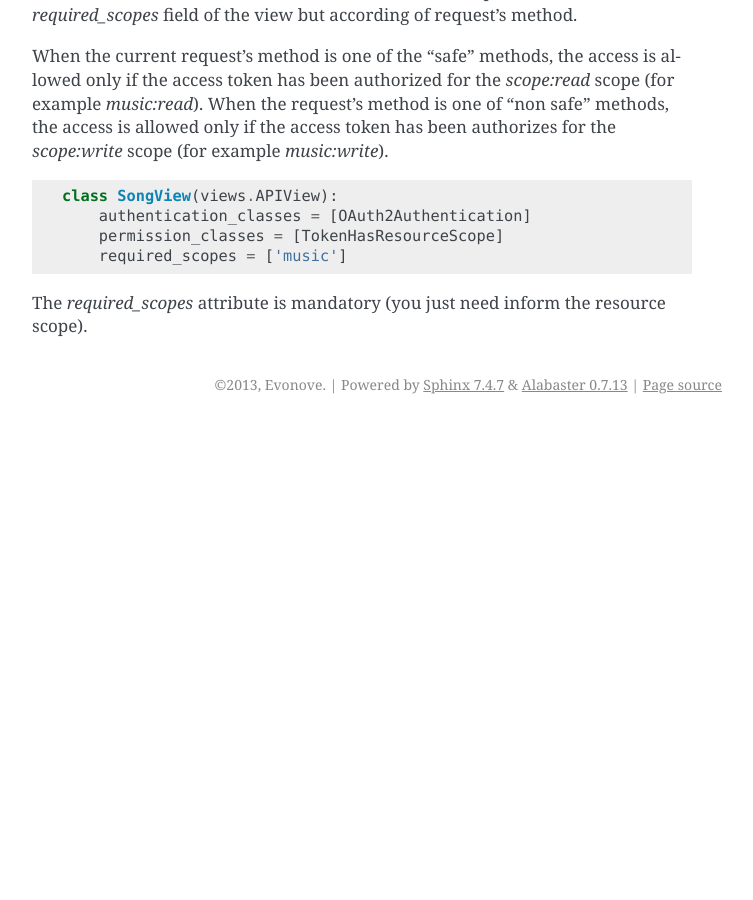
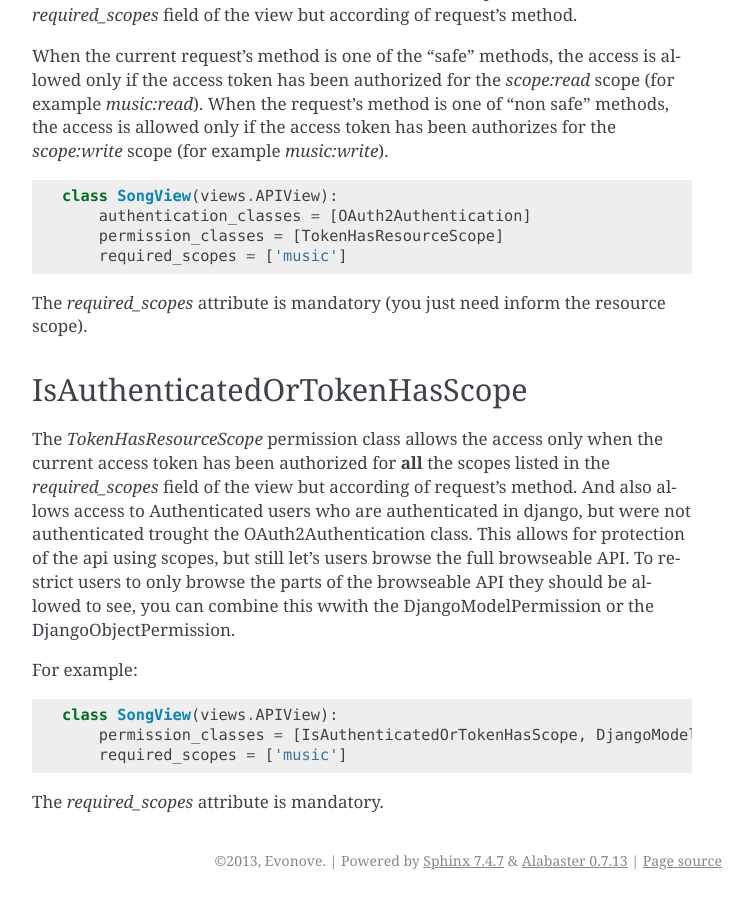
Before and after one commit to sheriffwoody0922/oauth-python-django, a Sphinx documentation site: the page built from docs/rest-framework/permissions.rst, in a window 1280 px wide and 900 px high, scrolled down 1278 px. Shown: the whole window, without its empty margins (388-1141 px from the left). Built offline with Sphinx 7.4.7, drawn with Linux system fonts in a browser that asks for light colours; before the commit the page ends 1702 px from its top, so only the background shows below that; some of the changed text lies outside the part shown.

Commit message:
added documentation, info to the readme, changelog and added myself to contributors

```diff
--- a/README.rst
+++ b/README.rst
@@ -100,6 +100,7 @@ Changelog
 Development
 ~~~~~~~~~~~
 
+* #396: added an IsAuthenticatedOrTokenHasScope Permission
 * #357: Support multiple-user clients by allowing User to be NULL for Applications
 
 0.10.0 [2015-12-14]
--- a/docs/changelog.rst
+++ b/docs/changelog.rst
@@ -4,6 +4,7 @@ Changelog
 Development
 ~~~~~~~~~~~
 
+* #396: added an IsAuthenticatedOrTokenHasScope Permission
 * #357: Support multiple-user clients by allowing User to be NULL for Applications
 
 
--- a/docs/rest-framework/permissions.rst
+++ b/docs/rest-framework/permissions.rst
@@ -63,3 +63,21 @@ When the request's method is one of "non safe" methods, the access is allowed on
         required_scopes = ['music']
 
 The `required_scopes` attribute is mandatory (you just need inform the resource scope).
+
+
+IsAuthenticatedOrTokenHasScope
+------------------------------
+The `TokenHasResourceScope` permission class allows the access only when the current access token has been authorized for **all** the scopes listed in the `required_scopes` field of the view but according of request's method.
+And also allows access to Authenticated users who are authenticated in django, but were not authenticated trought the OAuth2Authentication class.
+This allows for protection of the api using scopes, but still let's users browse the full browseable API.
+To restrict users to only browse the parts of the browseable API they should be allowed to see, you can combine this wwith the DjangoModelPermission or the DjangoObjectPermission.
+
+For example:
+
+.. code-block:: python
+
+    class SongView(views.APIView):
+        permission_classes = [IsAuthenticatedOrTokenHasScope, DjangoModelPermission]
+        required_scopes = ['music']
+
+The `required_scopes` attribute is mandatory.
```
Also changed, not shown: 1 other file.
